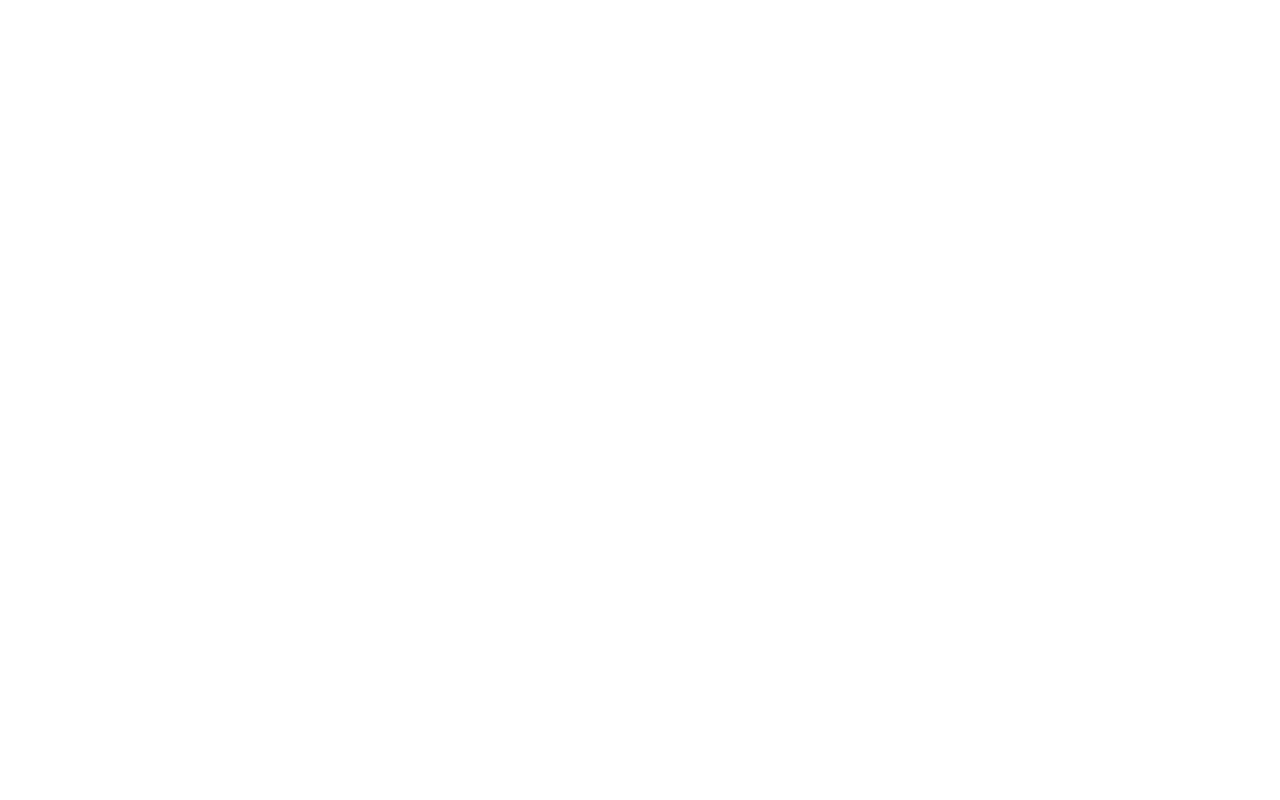
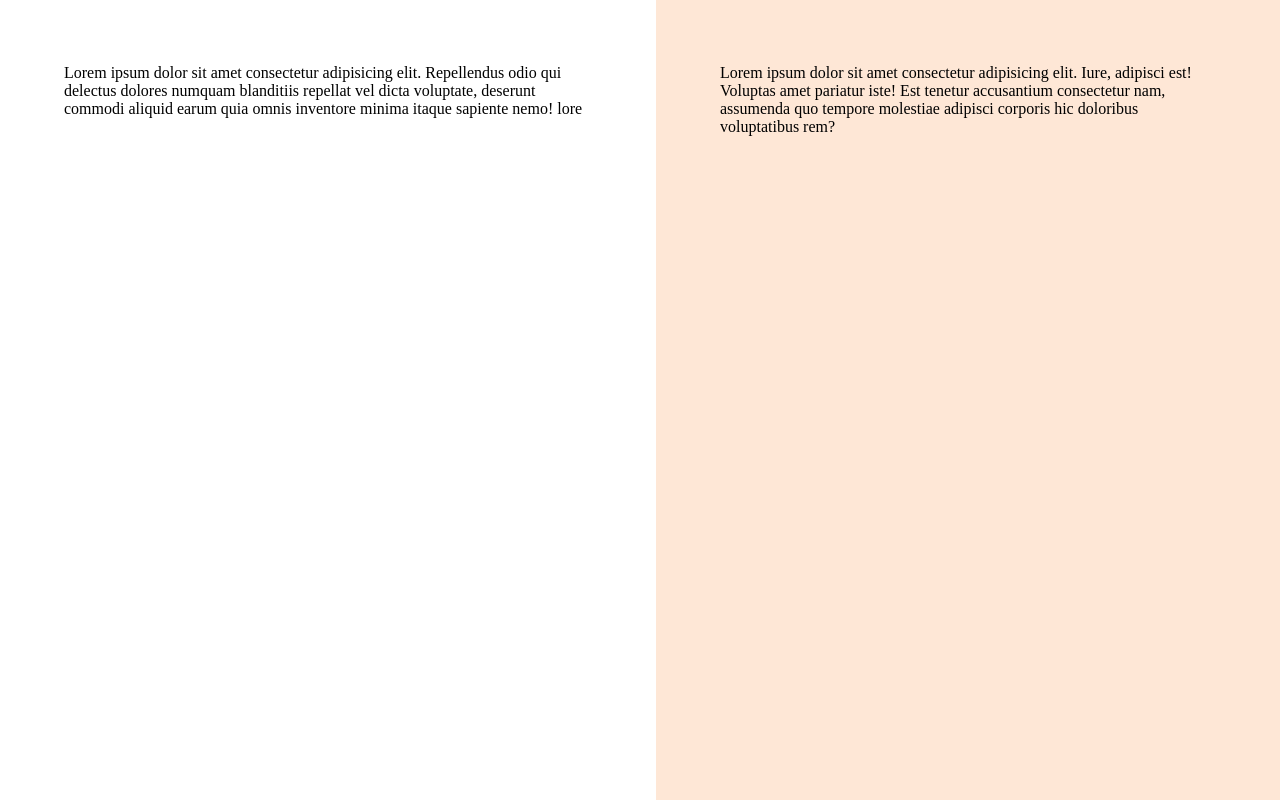
Before and after one commit to marcoscmoreira/formulario-de-matricula, a plain HTML site: page index.html in a window 1280 px wide. Drawn offline with Linux system fonts and the light colour scheme.

Commit message:
layout css

```diff
--- a/index.html
+++ b/index.html
@@ -19,6 +19,21 @@
 
 <body>
 
+    <div id="app">
+        <main>
+            <div class="main-container">
+                Lorem ipsum dolor sit amet consectetur adipisicing elit. Repellendus odio qui delectus dolores numquam blanditiis repellat vel dicta voluptate, deserunt commodi aliquid earum quia omnis inventore minima itaque sapiente nemo!
+                lore
+            </div>
+        </main>
+
+        <aside>
+            <div class="aside-container">
+                Lorem ipsum dolor sit amet consectetur adipisicing elit. Iure, adipisci est! Voluptas amet pariatur iste! Est tenetur accusantium consectetur nam, assumenda quo tempore molestiae adipisci corporis hic doloribus voluptatibus rem?
+            </div>
+        </aside>
+    </div>
+
 </body>
 
 </html>
--- a/style/global.css
+++ b/style/global.css
@@ -25,3 +25,7 @@
 
 
 }
+
+body {
+    overflow: hidden;
+}
--- a/style/index.css
+++ b/style/index.css
@@ -1 +1,2 @@
 @import url(global.css);
+@import url(layout.css);
--- /dev/null
+++ b/style/layout.css
@@ -0,0 +1,26 @@
+#app {
+    display: grid;
+    grid-template-columns: 51.25% 48.75%;
+
+    height: 100vh;
+    overflow: hidden;
+}
+
+main {
+    overflow: auto;
+    padding: 4rem;
+
+    & .main-container {
+        max-width: 33rem;
+        margin-left: auto;
+    }
+}
+
+aside {
+    background-color: var(--surface-secondary);
+    padding: 4rem;
+
+    & .aside-container {
+        max-width: 31rem;
+    }
+}
```
